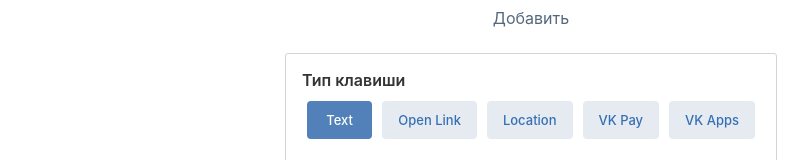
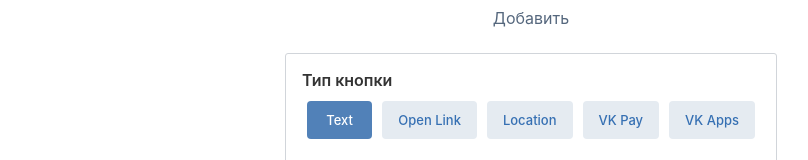
Before and after one commit to SevereCloud/vk-keyboard, a Svelte app: page / in a window 1280 px wide. Shown: the part 276-436 px from the top of the page, without its empty margins (109-917 px from the left). Built offline with nearby package versions, Linux system fonts and the light colour scheme.

Commit message:
fix: кнопка

```diff
--- a/src/App.svelte
+++ b/src/App.svelte
@@ -182,7 +182,7 @@
 
     <div class="border">
       <div class="block-item">
-        <label>Тип клавиши</label>
+        <label>Тип кнопки</label>
 
         <Buttons>
           <Button
```
